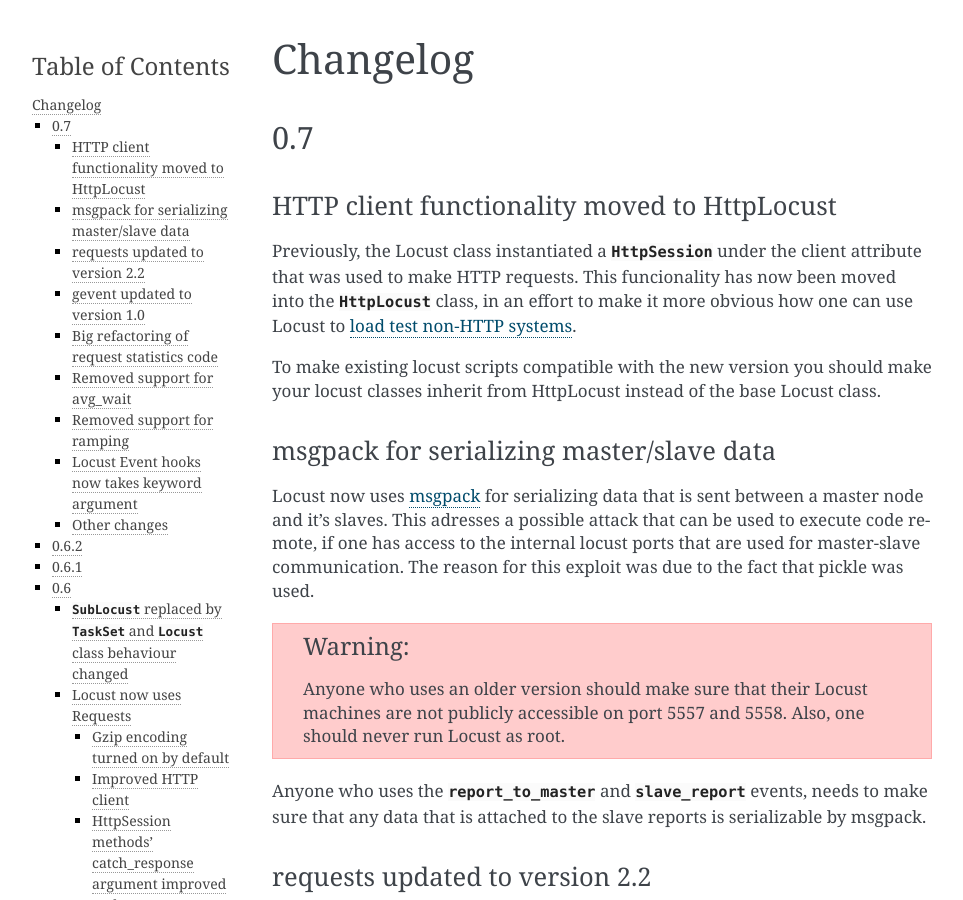
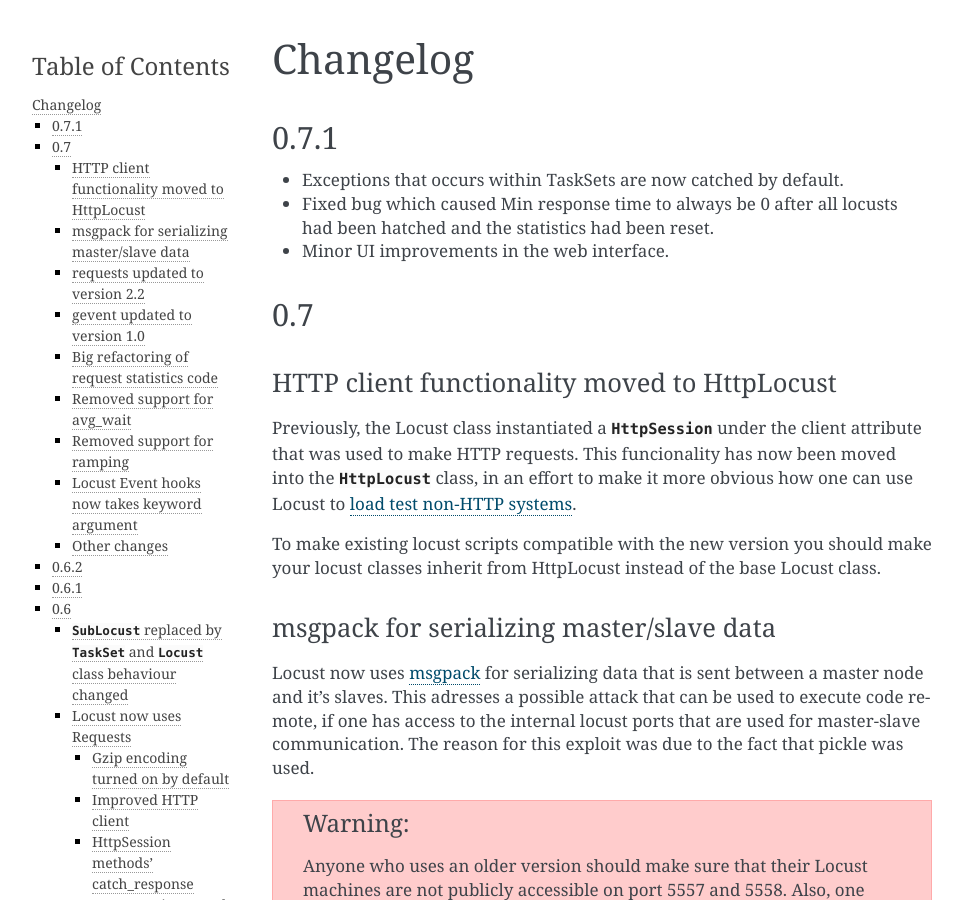
Before and after one commit to locustio/locust, a Sphinx documentation site: the page built from docs/changelog.rst, in a window 1280 px wide and 900 px high. Shown: the whole window, without its empty margins (148-1111 px from the left). Built offline with Sphinx 7.4.7, drawn with Linux system fonts in a browser that asks for light colours.

Commit message:
Updated changelog and bumped version

```diff
--- a/docs/changelog.rst
+++ b/docs/changelog.rst
@@ -1,6 +1,15 @@
 ##########
 Changelog
 ##########
+
+0.7.1
+=====
+
+* Exceptions that occurs within TaskSets are now catched by default.
+* Fixed bug which caused Min response time to always be 0 after all locusts had been hatched
+  and the statistics had been reset.
+* Minor UI improvements in the web interface.
+
 
 0.7
 ===
--- a/locust/__init__.py
+++ b/locust/__init__.py
@@ -1,4 +1,4 @@
 from core import HttpLocust, Locust, TaskSet, task
 from exception import InterruptTaskSet, ResponseError, RescheduleTaskImmediately
 
-version = "0.7.0"
+version = "0.7.1"
--- a/setup.py
+++ b/setup.py
@@ -3,7 +3,7 @@
 from setuptools import setup, find_packages, Command
 import sys, os
 
-version = '0.7.0'
+version = '0.7.1'
 
 
 class Unit2Discover(Command):
```
